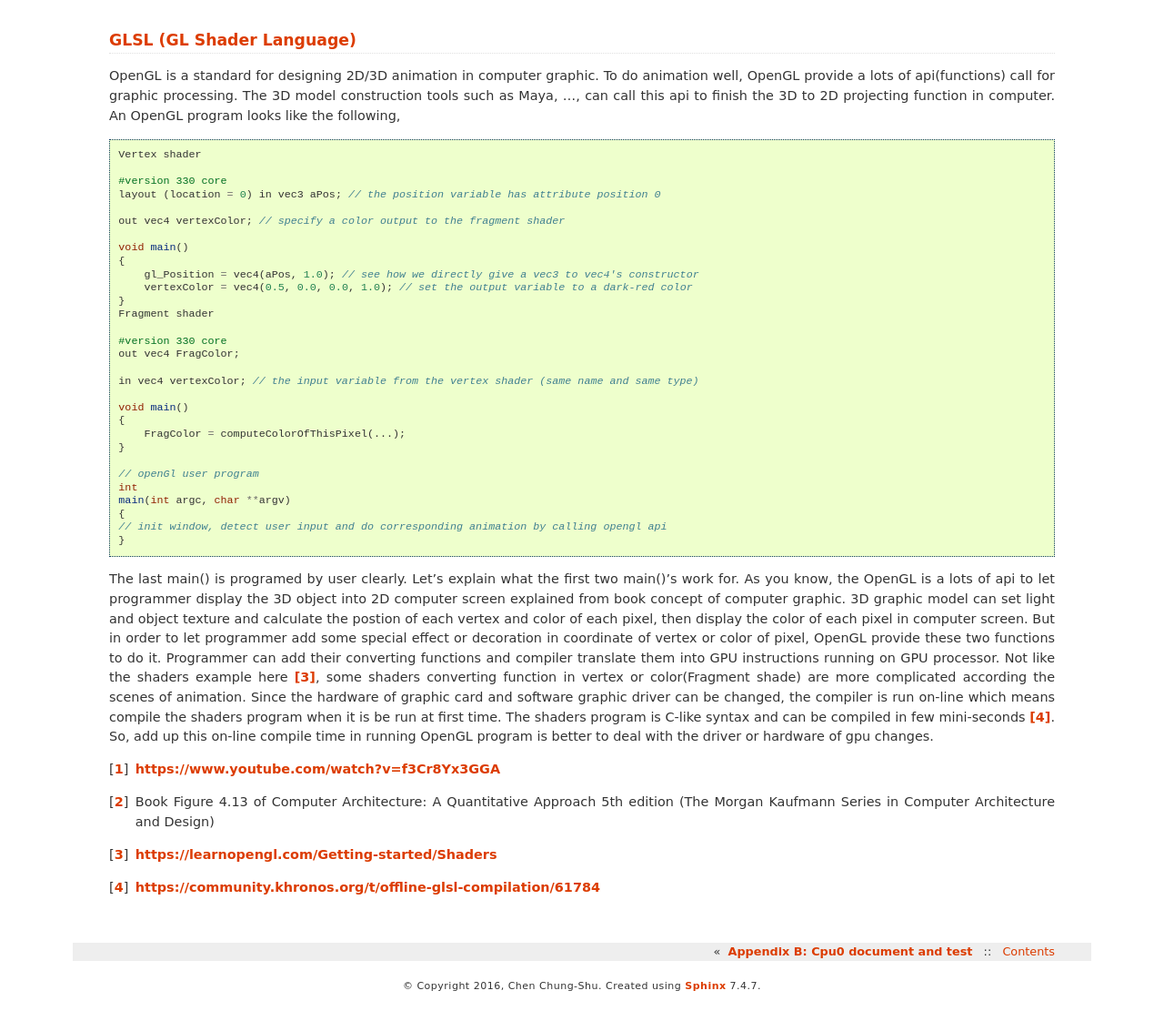
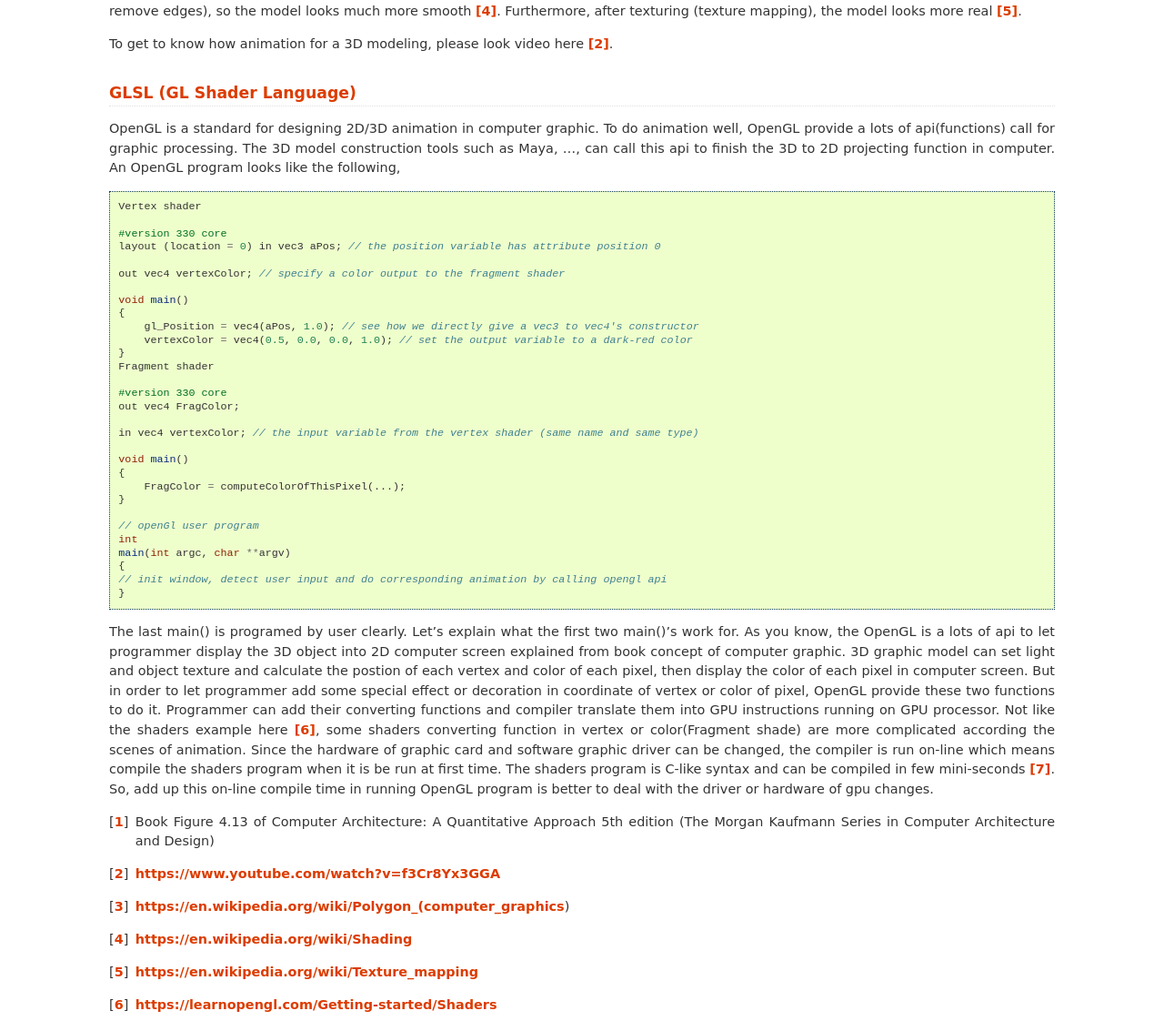
Before and after one commit to Jonathan2251/lbd, a Sphinx documentation site: the page built from source/gpu.rst, in a window 1280 px wide and 1400 px high, scrolled down 607 px. Shown: the part 278-1400 px from the top of the window at 91% size. Built offline with Sphinx 7.4.7, drawn with Linux system fonts in a browser that asks for light colours; pages that are not in the unit, such as notebooks, are missing from menus; before the commit the page ends 1986 px from its top, so only the background shows below that; some of the changed text lies outside the part shown.

Commit message:
decorate 3D modeling

```diff
--- a/source/gpu.rst
+++ b/source/gpu.rst
@@ -28,6 +28,12 @@ a 3D modeling can be created looks like the following Figure.
   :align: center
 
   Creating 3D model and texturing
+
+As above graph, setting the vertices along with skin form the polygon [#polygon]_ .
+After shading, the vertices and edge line are covered with color (or remove edges),
+so the model looks much more smooth [#shading]_. Furthermore, after texturing
+(texture mapping), the model looks more real [#texturemapping]_.
+
 
 To get to know how animation for a 3D modeling, please look video here [#animation1]_.
 
@@ -92,10 +98,16 @@ the driver or hardware of gpu changes.
 
 
 
+.. [#Quantitative] Book Figure 4.13 of Computer Architecture: A Quantitative Approach 5th edition (The
+       Morgan Kaufmann Series in Computer Architecture and Design)
+
 .. [#animation1] https://www.youtube.com/watch?v=f3Cr8Yx3GGA
 
-.. [#Quantitative] Book Figure 4.13 of Computer Architecture: A Quantitative Approach 5th edition (The
-       Morgan Kaufmann Series in Computer Architecture and Design)
+.. [#polygon] https://en.wikipedia.org/wiki/Polygon_(computer_graphics)
+
+.. [#shading] https://en.wikipedia.org/wiki/Shading
+
+.. [#texturemapping] https://en.wikipedia.org/wiki/Texture_mapping
 
 .. [#shadersex] https://learnopengl.com/Getting-started/Shaders
 
```
